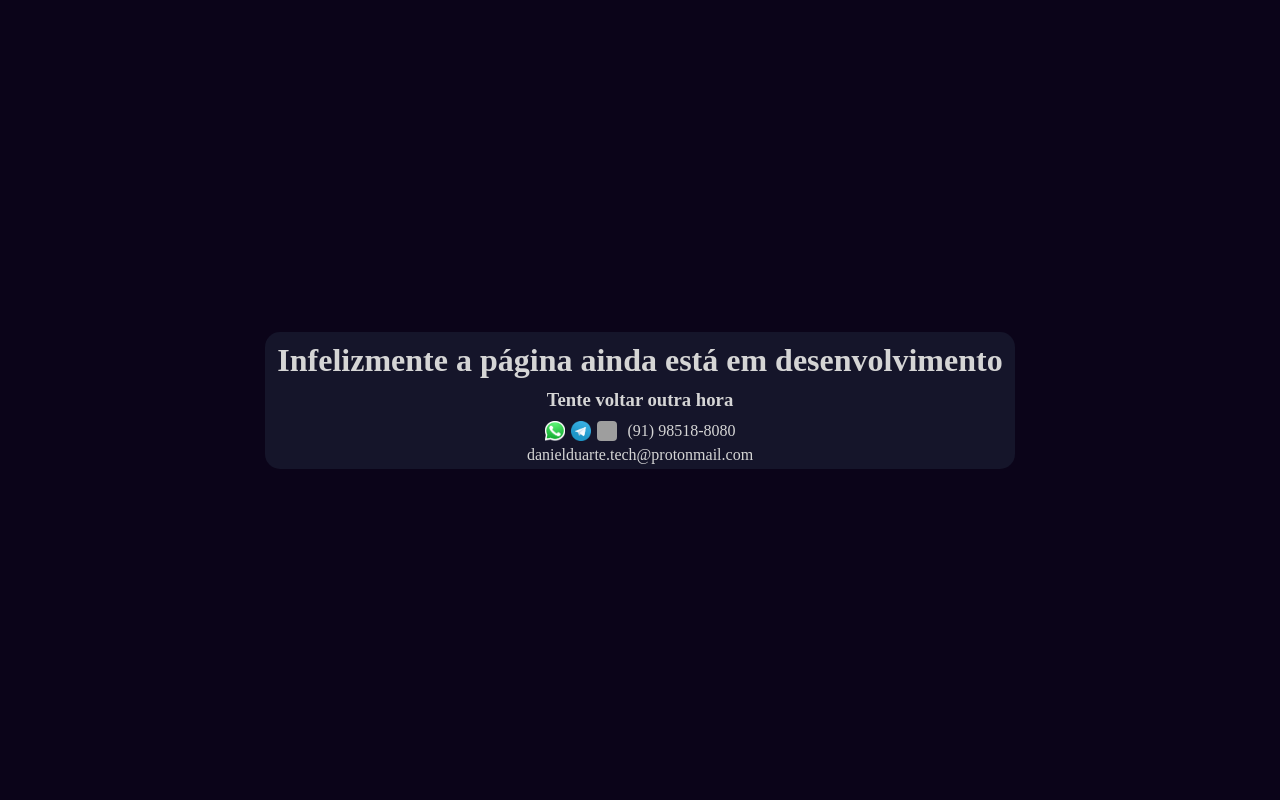
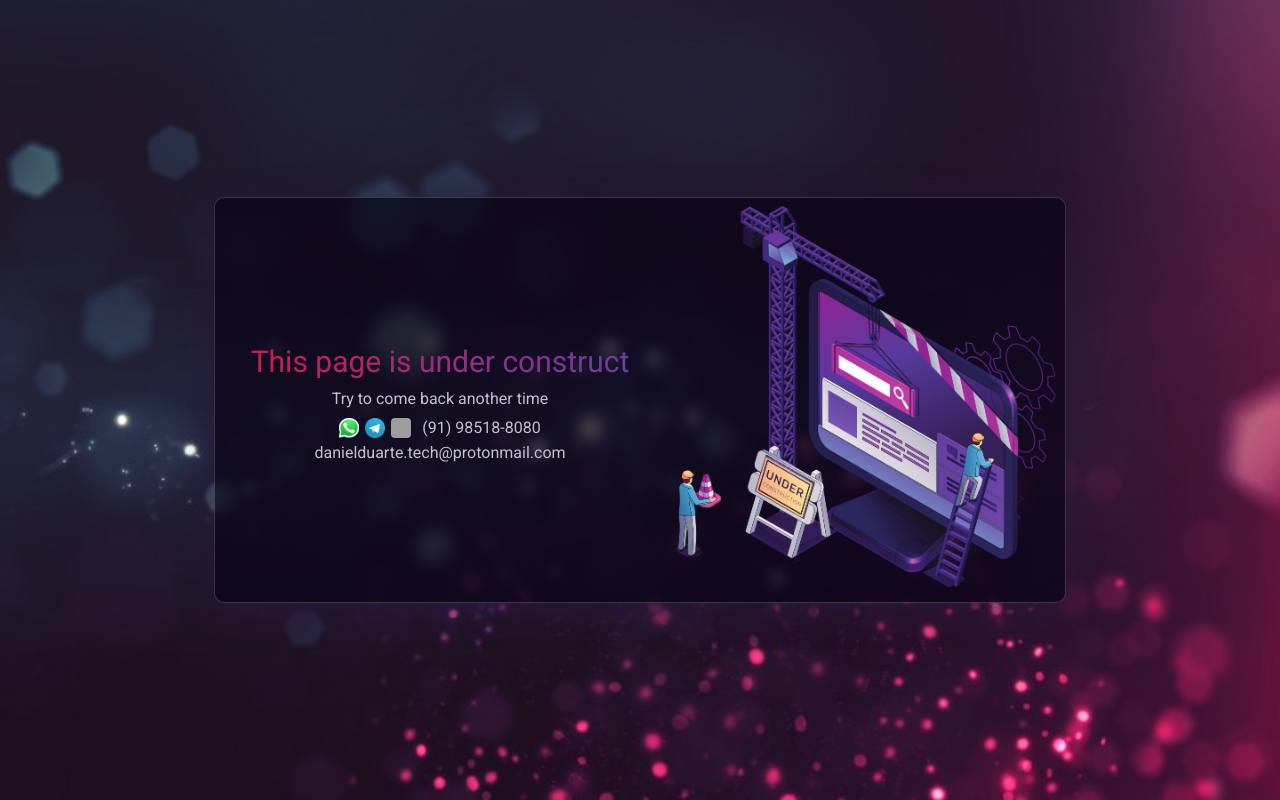
Before and after one commit to danrib27/Portfolio, a React (Vite) app: page / in a window 1280 px wide. Built offline with nearby package versions, Linux system fonts and the light colour scheme; grey boxes are pictures that could not be loaded.

Commit message:
Personalizando a página de aviso

```diff
--- a/index.html
+++ b/index.html
@@ -3,6 +3,9 @@
   <head>
     <meta charset="UTF-8" />
     <meta name="viewport" content="width=device-width, initial-scale=1.0" />
+    <link rel="preconnect" href="https://fonts.googleapis.com">
+    <link rel="preconnect" href="https://fonts.gstatic.com" crossorigin>
+    <link href="https://fonts.googleapis.com/css2?family=Roboto:wght@400;700&display=swap" rel="stylesheet">
     <title>Vite App</title>
   </head>
   <body>
--- a/src/App.tsx
+++ b/src/App.tsx
@@ -1,3 +1,4 @@
+import constructImg from './images/under_construct.png';
 import whatsIcon from './images/whats_icon.png';
 import telegramIcon from './images/telegram_icon.png';
 import signalIcon from './images/signal_icon.png';
@@ -5,18 +6,23 @@ import styles from './styles/global.module.scss';
 
 export function App() {
   return (
+    <div className={ styles.main }>
       <main className={ styles.content }>
-      <h1>Infelizmente a página ainda está em desenvolvimento</h1>
-      <h3>Tente voltar outra hora</h3>
+        <p className={ styles.message }>This page is under construct</p>
+        <p className={ styles.subMessage }>Try to come back another time</p>
         <div className={ styles.contact }>
           <div className={ styles.deviceContact }>
             <img src={ whatsIcon } alt="Whatsapp contact" />
             <img src={ telegramIcon } alt="Telegram contact" />
-          <img className= {styles.signal_icon} src={ signalIcon } alt="Signal contact" />
+            <img className= { styles.signal_icon } src={ signalIcon } alt="Signal contact" />
             <p className={ styles.phone }>(91) 98518-8080</p>
           </div>
           <p className={ styles.email }>danielduarte.tech@protonmail.com</p>
         </div>
       </main>
+      <aside>
+        <img className={ styles.under_construct } src={ constructImg } alt="This page is under construct" />
+      </aside>
+    </div>
   )
 }
--- a/src/styles/global.module.scss
+++ b/src/styles/global.module.scss
@@ -1,10 +1,15 @@
 * {
     margin: 0;
     padding: 0;
+    font-family: 'Roboto', sans-serif;
 }
 
 body {
-    background: #0b0419;
+    background: url(../images/background.jpg);
+    background-size: cover;
+    background-position: center;
+    background-repeat: no-repeat;
+
 
     display: flex;
     height: 100vh;
@@ -12,19 +17,32 @@ body {
     align-items: center;
 }
 
+.main {
+    display: flex;
+    background: rgba( 11, 4, 25, 0.75 );
+    box-shadow: 0 8px 32px 0 rgba( 41, 22, 62, 0.8 );
+    backdrop-filter: blur( 6.5px );
+    -webkit-backdrop-filter: blur( 6.5px );
+    border-radius: 10px;
+    border: 1px solid rgba( 255, 255, 255, 0.18 );
+
     .content {
-    background: #15152a;
-    color: #d5d5d5;
+        color: #c5c1cf;
 
         display: flex;
         flex-direction: column;
         justify-content: center;
         align-items: center;
-    width: 750px;
+        min-width: 450px;
         border-radius: 15px;
 
-    h1 {
+        p.message {
             margin: 10px 0;
+            font-size: 30px;
+            color: transparent;
+            background: linear-gradient(100deg, #d11a53 0.48%, #6540a2 100%);
+            background-clip: text;
+            -webkit-background-clip: text;
         }
         .contact {
             display: flex;
@@ -36,10 +54,12 @@ body {
                 justify-content: center;
                 align-items: center;
                 gap: 6px;
+
                 img {
                     width: 20px;
                     height: 20px;
                 }
+
                 img.signal_icon {
                     border-radius: 4px;
                 }
@@ -52,3 +72,11 @@ body {
             }
         }
     }
+
+    aside {
+        img {
+            max-height: 400px;
+
+        }
+    }
+}
```
Also changed, not shown: src/images/background.jpg (added), src/images/under_construct.png (added). Lines whose indentation alone changed are shown as unchanged.
